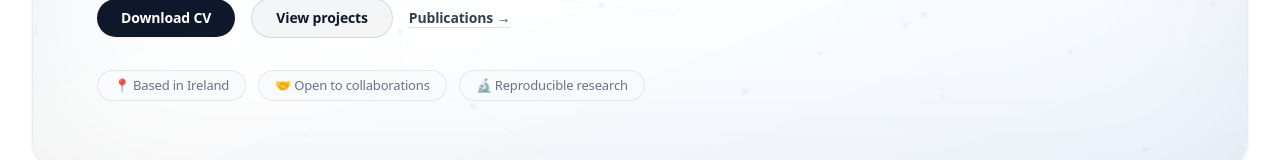
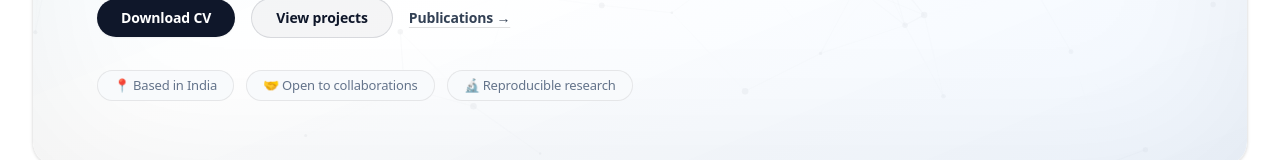
Before and after one commit to dipankatanu/my-website, a Next.js app: page / in a window 1280 px wide. Shown: the part 498-658 px from the top of the page. Built offline with nearby package versions, Linux system fonts and the light colour scheme; no server answers; the database is empty.

Commit message:
changed location

```diff
--- a/app/page.tsx
+++ b/app/page.tsx
@@ -144,7 +144,7 @@ export default function Home() {
 
           {/* Info pills - location, availability, etc. */}
           <div className="mt-8 flex flex-wrap gap-3">
-            <Pill>📍 Based in Ireland</Pill>
+            <Pill>📍 Based in India</Pill>
             <Pill>🤝 Open to collaborations</Pill>
             <Pill>🔬 Reproducible research</Pill>
           </div>
```
